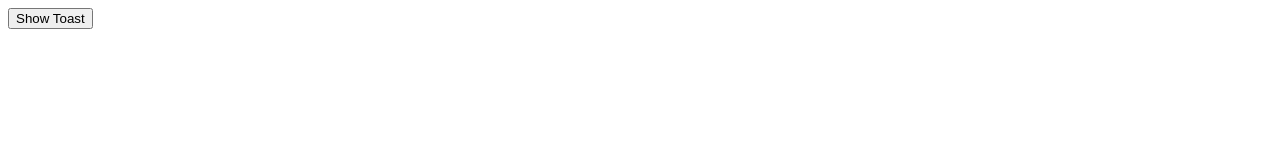
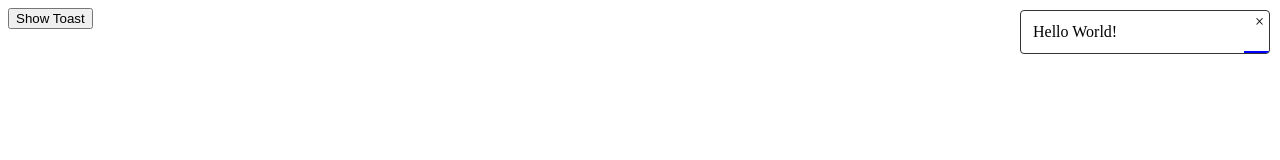
Before and after one commit to BonhaengLee/tnl, a plain HTML site: page index.html in a window 1280 px wide. Both pictures are taken after a click on the button "Show Toast". Drawn offline with Linux system fonts and the light colour scheme.

Commit message:
[Feat] Add showProgress option

```diff
--- a/Toast.js
+++ b/Toast.js
@@ -3,16 +3,21 @@ const DEFAULT_OIPTIONS = {
   position: "top-right",
   onClose: () => {},
   canClose: true,
+  showProgress: true,
 };
 
 export default class Toast {
   #toastElem;
   #autoCloseTimeout;
+  #progressInterval;
   #removeBinded;
+  #visibleSince;
+  #autoClose;
 
   constructor(options) {
     this.#toastElem = document.createElement("div");
     this.#toastElem.classList.add("toast");
+    this.#visibleSince = new Date();
     requestAnimationFrame(() => {
       this.#toastElem.classList.add("show");
     });
@@ -21,8 +26,11 @@ export default class Toast {
   }
 
   set autoClose(value) {
+    this.#autoClose = value;
+    this.#visibleSince = new Date();
     if (value === false) return;
     if (this.#autoCloseTimeout != null) clearTimeout(this.#autoCloseTimeout);
+
     this.#autoCloseTimeout = setTimeout(() => this.remove(), value);
   }
 
@@ -49,6 +57,25 @@ export default class Toast {
     }
   }
 
+  set showProgress(value) {
+    this.#toastElem.classList.toggle("progress", value);
+    this.#toastElem.style.setProperty(
+      "--progress",
+      1
+      // `${this.#timeVisible}ms`
+    );
+
+    if (value) {
+      this.#progressInterval = setInterval(() => {
+        const timeVisible = new Date() - this.#visibleSince;
+        this.#toastElem.style.setProperty(
+          "--progress",
+          1 - timeVisible / this.#autoClose
+        );
+      }, 10);
+    }
+  }
+
   // show() {}
 
   update(options) {
@@ -58,6 +85,8 @@ export default class Toast {
   }
 
   remove() {
+    clearTimeout(this.#autoCloseTimeout);
+    clearInterval(this.#progressInterval);
     const container = this.#toastElem.parentElement;
     this.#toastElem.classList.remove("show");
     this.#toastElem.addEventListener("transitionend", () => {
--- a/script.js
+++ b/script.js
@@ -3,14 +3,11 @@ import Toast from "./Toast.js";
 document.querySelector("button").addEventListener("click", () => {
   const toast = new Toast({
     text: "Hello World!",
-    autoClose: 1000,
     position: "top-right",
+    // showProgress: false,
   });
 
   setTimeout(() => {
-    toast.update({
-      text: "Hello World! (updated)",
-      position: "top-left",
-    });
-  });
+    toast.update({ autoClose: 2000 });
+  }, 1000);
 });
--- a/styles.css
+++ b/styles.css
@@ -7,6 +7,7 @@
   position: relative;
   cursor: pointer;
   transition: transform 0.3s ease-in-out;
+  overflow: hidden;
 }
 
 .toast-container[data-position$="-right"] .toast {
@@ -27,6 +28,18 @@
 
 .toast-container .toast.show {
   transform: translate(0, 0);
+}
+
+.toast.progress::before {
+  content: "";
+  position: absolute;
+  height: 2px;
+  width: calc(100% * var(--progress));
+  background-color: blue;
+  bottom: 0;
+  left: 0;
+  right: 0;
+  margin-left: auto;
 }
 
 .toast.can-close::after {
```
